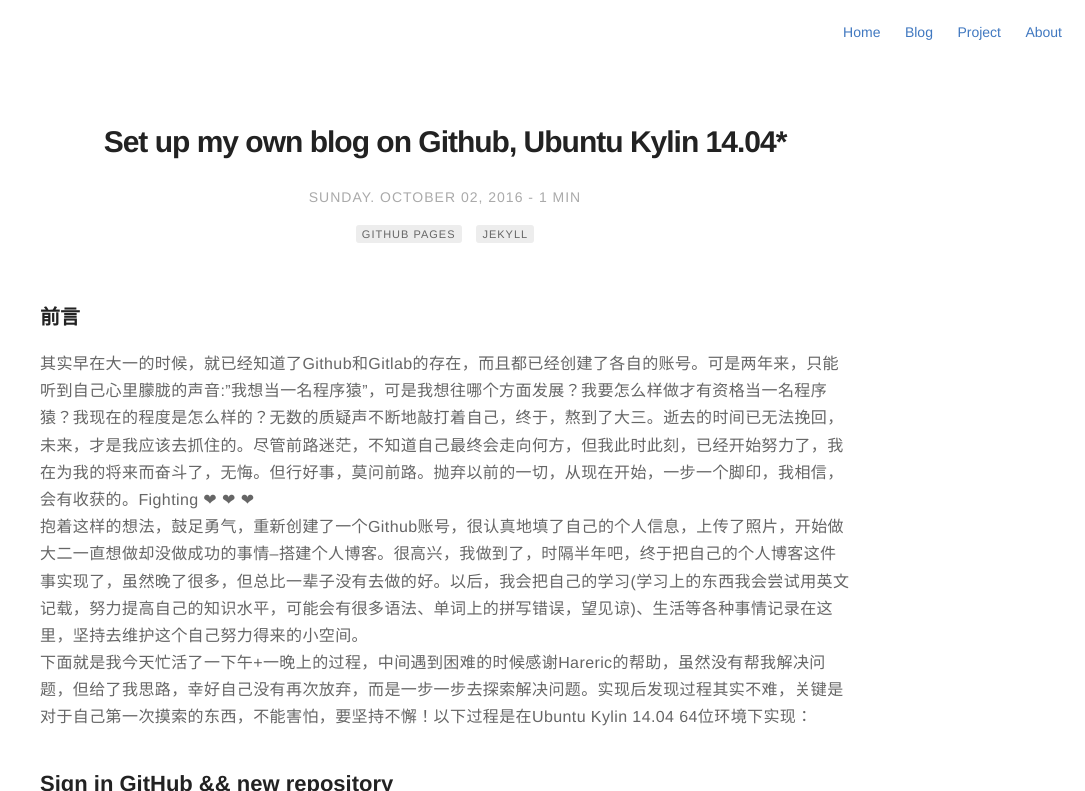
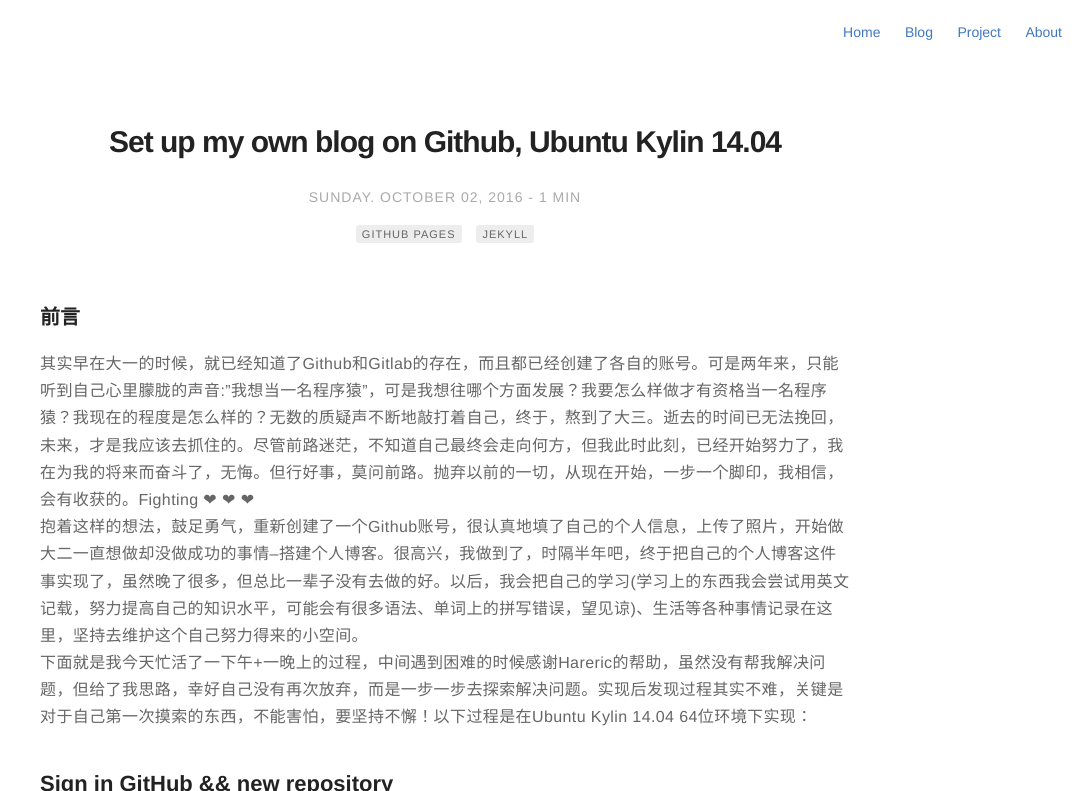
Before and after one commit to siqi-xu/siqi-xu.github.io, a Jekyll site: the page built from _posts/2016-10-02-My-own-blog.md, in a window 1280 px wide and 900 px high, cut to the strip 0-791 px from the top of the window. Shown: the whole strip, without its empty margins (195-1280 px from the left). Built offline with Jekyll 4.4.1, drawn with Linux system fonts in a browser that asks for light colours.

````diff
--- a/_posts/2016-10-02-My-own-blog.md
+++ b/_posts/2016-10-02-My-own-blog.md
@@ -1,5 +1,5 @@
 ---
-title: "Set up my own blog on Github, Ubuntu Kylin 14.04*"
+title: "Set up my own blog on Github, Ubuntu Kylin 14.04"
 layout: post
 date: 2016-10-02
 permalink : /post/github-multiple-ssh-keys-settings
@@ -30,15 +30,21 @@ If you wanna upload your local file to the repository, you need to follow these:
 **1. Set username and email. GitHub will record them on each commit**
 ```
 $ git config --global user.name "your name"
+
 $ git config --global user.email "your_email@youremail.com"
 ```
 **2. Clone repository from or to GitHub**
 ```
 git init
+
 git add .
+
 git commit –m “comment”
+
 git remote add origin https://the address of your repository
+
 git push -u origin master
+
 ```
 During the process, it might ask you to input your username and password on GitHub.
 
````
